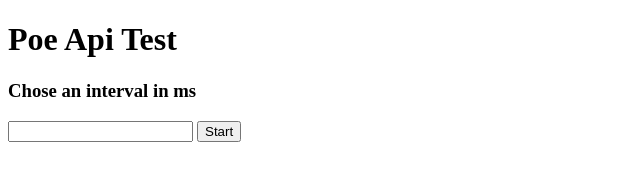
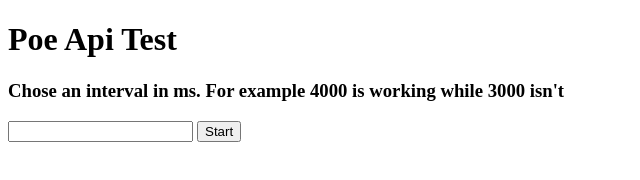
Before and after one commit to dhuber666/PoeAPITest, a plain HTML site: page index.html in a window 1280 px wide. Shown: the whole page, without its empty margins (0-640 px from the left). Drawn offline with nearby package versions, Linux system fonts and the light colour scheme.

```diff
--- a/index.html
+++ b/index.html
@@ -10,7 +10,7 @@
 </head>
 <body>
 	<h1>Poe Api Test</h1>
-	<h3 id="todoMessage">Chose an interval in ms</h3>
+	<h3 id="todoMessage">Chose an interval in ms. For example 4000 is working while 3000 isn't</h3>
 	<div id="input">
 		<input type="number" id="numberInput">
 		<button id="btn">Start</button>
```
Also changed, not shown: 1 other file.
